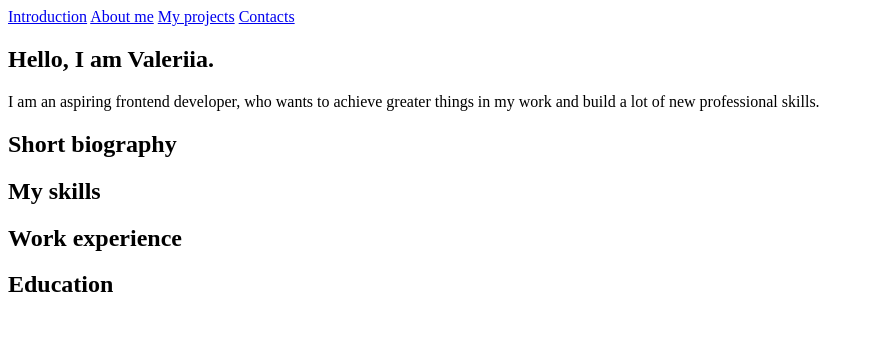
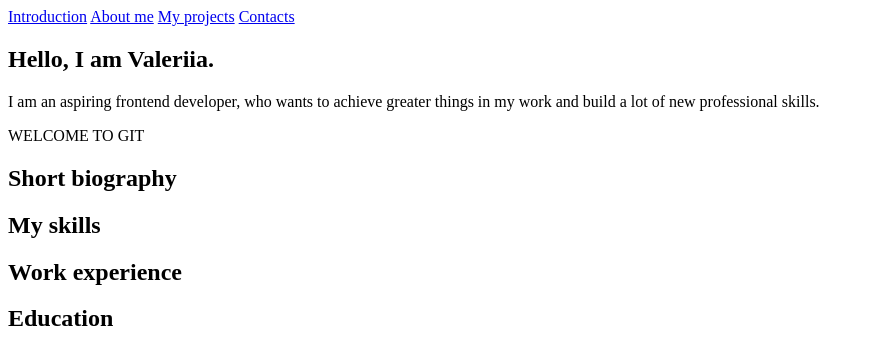
Before and after one commit to vkhasnulina/testrepo, a plain HTML site: page index.html in a window 1280 px wide. Shown: the whole page, without its empty margins (0-874 px from the left). Drawn offline with Linux system fonts and the light colour scheme.

Commit message:
Added paragraph

```diff
--- a/index.html
+++ b/index.html
@@ -24,6 +24,7 @@
           things in my work and build a lot of new professional skills.
         </p>
       </section>
+      <p>WELCOME TO GIT</p>
       <section id="biography-section">
         <h2>Short biography</h2>
         <p><!-- Add biography--></p>
```
